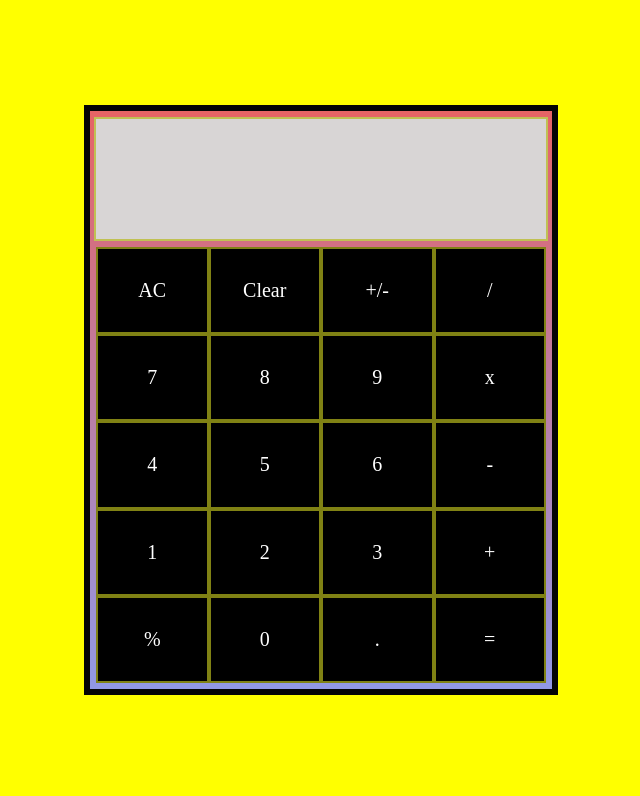
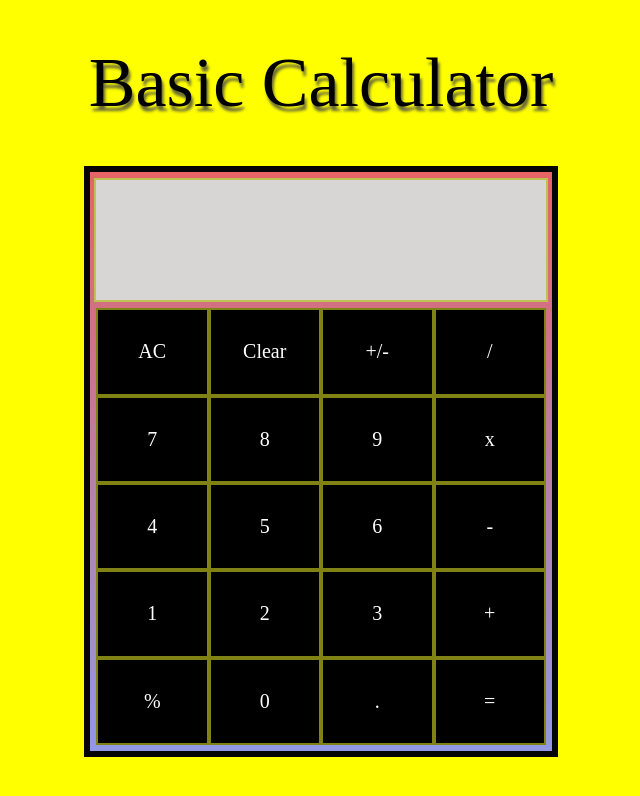
Before and after one commit to RashikaJain/Simple-calculator, a plain HTML site: page index.html in a window 1280 px wide. Shown: the whole page, without its empty margins (319-959 px from the left). Drawn offline with Linux system fonts and the light colour scheme.

Commit message:
Add heading to the calculator

```diff
--- a/index.html
+++ b/index.html
@@ -8,6 +8,7 @@
     <link href="./style.css" rel="stylesheet">
 </head>
 <body>
+    <div class="heading">Basic Calculator</div>
     <div class="button-class">
         <div class="screen button">
             <div class="operand operands"></div>
--- a/style.css
+++ b/style.css
@@ -7,7 +7,8 @@ body
     font-size: 20px;
     background : yellow ;
     display: flex;
-    justify-content: center;
+    flex-direction: column;
+    justify-content: space-evenly;
     align-items: center;
 
 }
@@ -67,3 +68,11 @@ body
     justify-content: center;
     align-items: center;
 }
+
+.heading {
+    font-size: 70px;
+    text-shadow: 2px 5px 3px rgb(105, 105, 57);
+    display: flex;
+    justify-content: center;
+    align-items: flex-start;
+}
```
